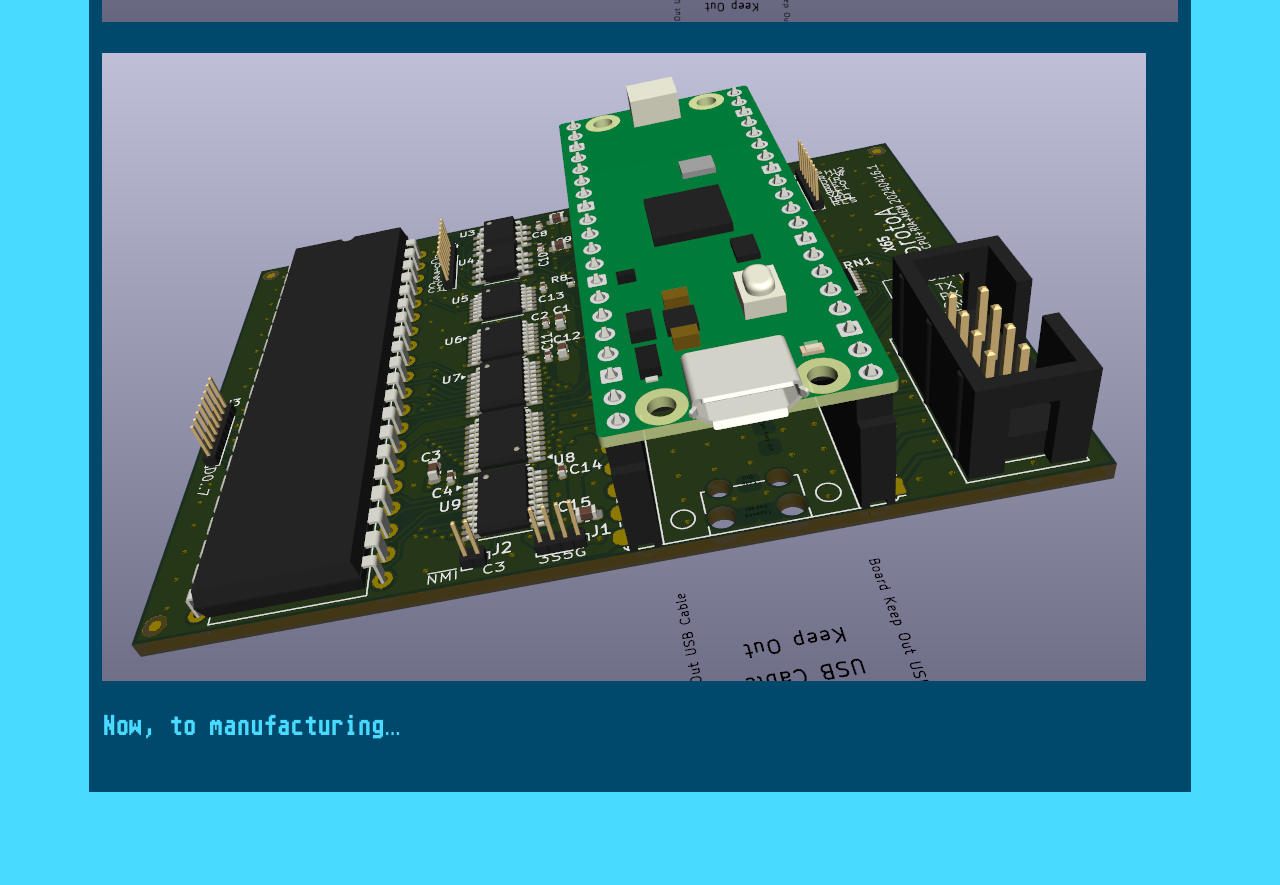
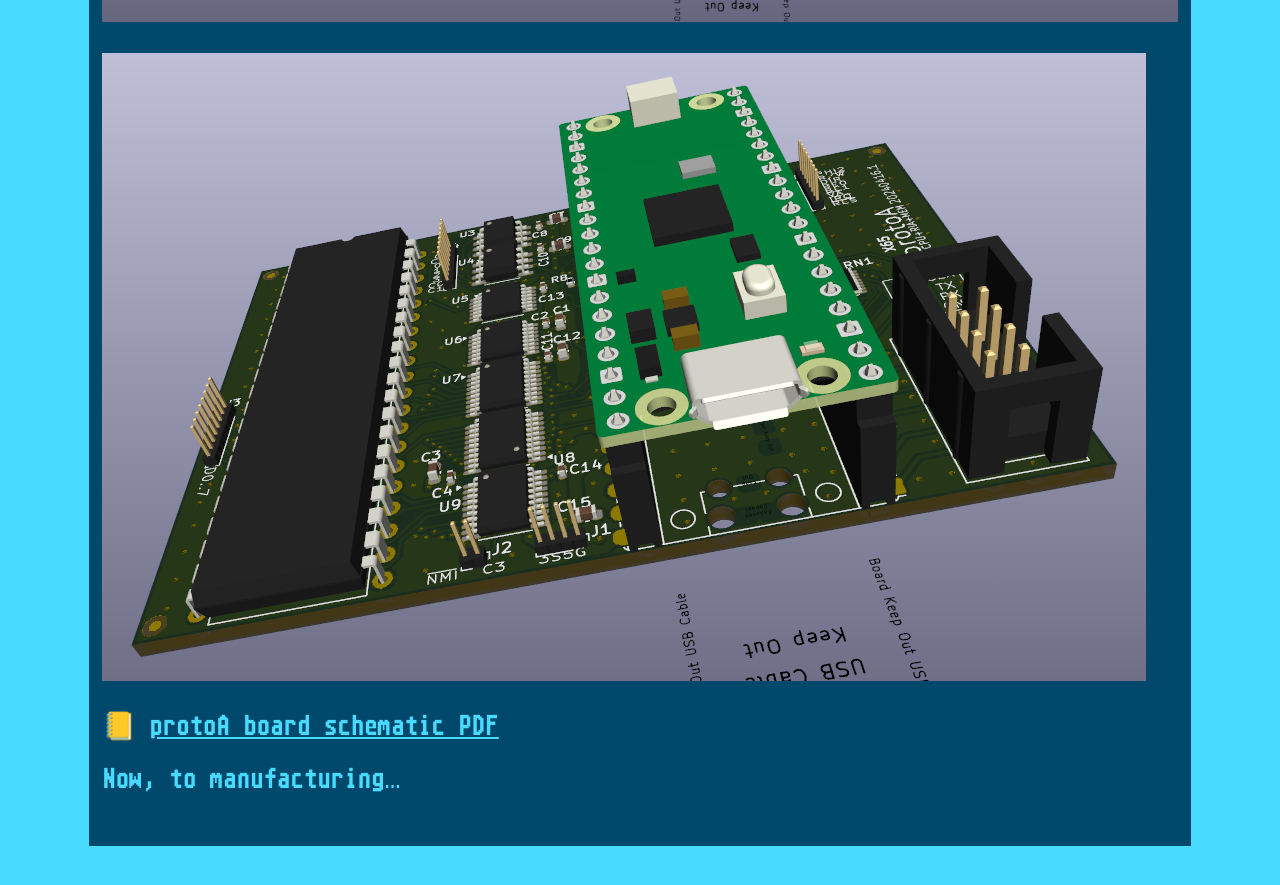
Before and after one commit to X65/x65.github.io, a Jekyll site: the page built from _posts/2024-04-16-protoA-board.md, in a window 1280 px wide and 900 px high, scrolled down 1171 px. Shown: the top 885 px of the window. Built offline with Jekyll 4.4.1, drawn with Linux system fonts in a browser that asks for light colours; some web fonts are replaced; before the commit the page ends 2017 px from its top, so only the background shows below that.

Commit message:
Add protoA board schematic to news

```diff
--- a/_posts/2024-04-16-protoA-board.md
+++ b/_posts/2024-04-16-protoA-board.md
@@ -22,4 +22,6 @@ Hopefully this will allow shared full-speed memory access by CPU and VPU.
 
 ![protoA board 3D view](/images/2024-04-16_protoA_3D.png)
 
+📒 [protoA board schematic PDF](/images/2024-04-16_protoA-schematic.pdf)
+
 Now, to manufacturing…
```
Also changed, not shown: 1 other file.
